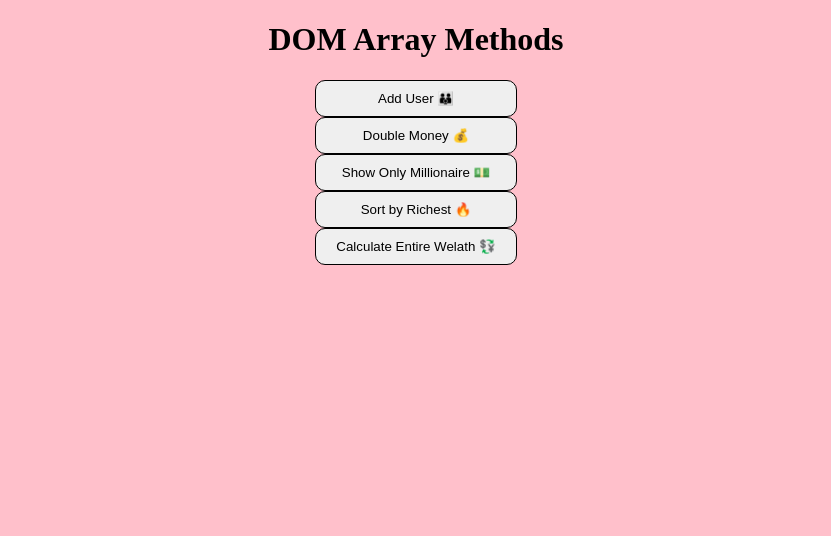
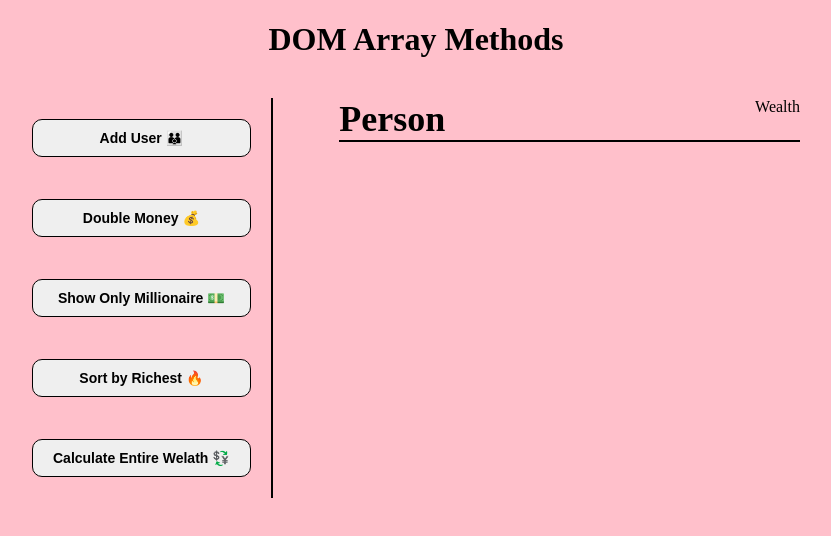
Before and after one commit to jhspark17/domArrayMethods, a plain HTML site: page index.html in a window 1280 px wide. Shown: the whole page, without its empty margins (224-1055 px from the left). Drawn offline with Linux system fonts and the light colour scheme.

Commit message:
Add HTML

```diff
--- a/index.html
+++ b/index.html
@@ -3,7 +3,7 @@
 <head>
   <meta charset="UTF-8">
   <meta name="viewport" content="width=device-width, initial-scale=1.0">
-  <title>Document</title>
+  <title>Dom Array Methods</title>
   <link rel="stylesheet" href="style.css"></link>
 </head>
 <body>
@@ -18,7 +18,8 @@
    </div>
    <div class="data">
      <div class="label">
-
+      <span class="name">Person</span>
+      <span class="wealth">Wealth</span>
      </div>
      <div class="info">
 
--- a/style.css
+++ b/style.css
@@ -11,13 +11,47 @@ body{
   margin: 0;
 }
 
+h1{
+  margin-bottom: 20px;
+}
+
+.container{
+  display: flex;
+  justify-content: space-between;
+  width: 60%;
+  height: 50%;
+  margin-top: 20px;
+}
+
 .buttons{
   display: flex;
   flex-direction: column;
+  border-right: 2px solid black;
+  padding-right: 20px;
+  justify-content: space-around;
+
 }
 
 .btn{
   padding: 10px 20px;
   border-radius: 10px;
   border: 0.5px solid black;
+  font-size: 14px;
+  font-weight: bold;
+  width: 100%;
 }
+
+.data{
+  width: 60%;
+}
+
+.label{
+  display: flex;
+  justify-content: space-between;
+  border-bottom: 2px solid black;
+}
+
+.name{
+  font-weight: bold;
+  font-size: 36px;
+}
```
